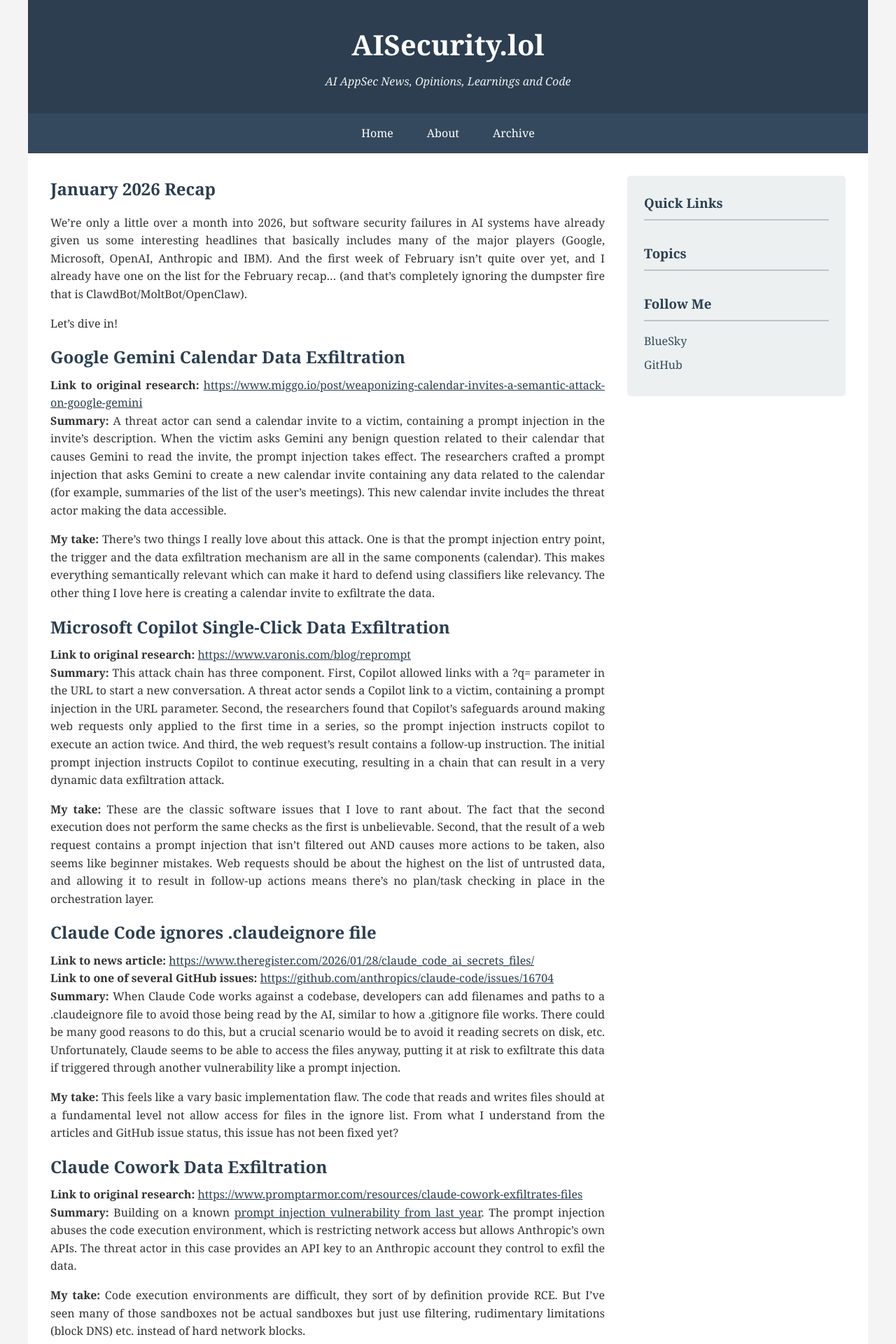
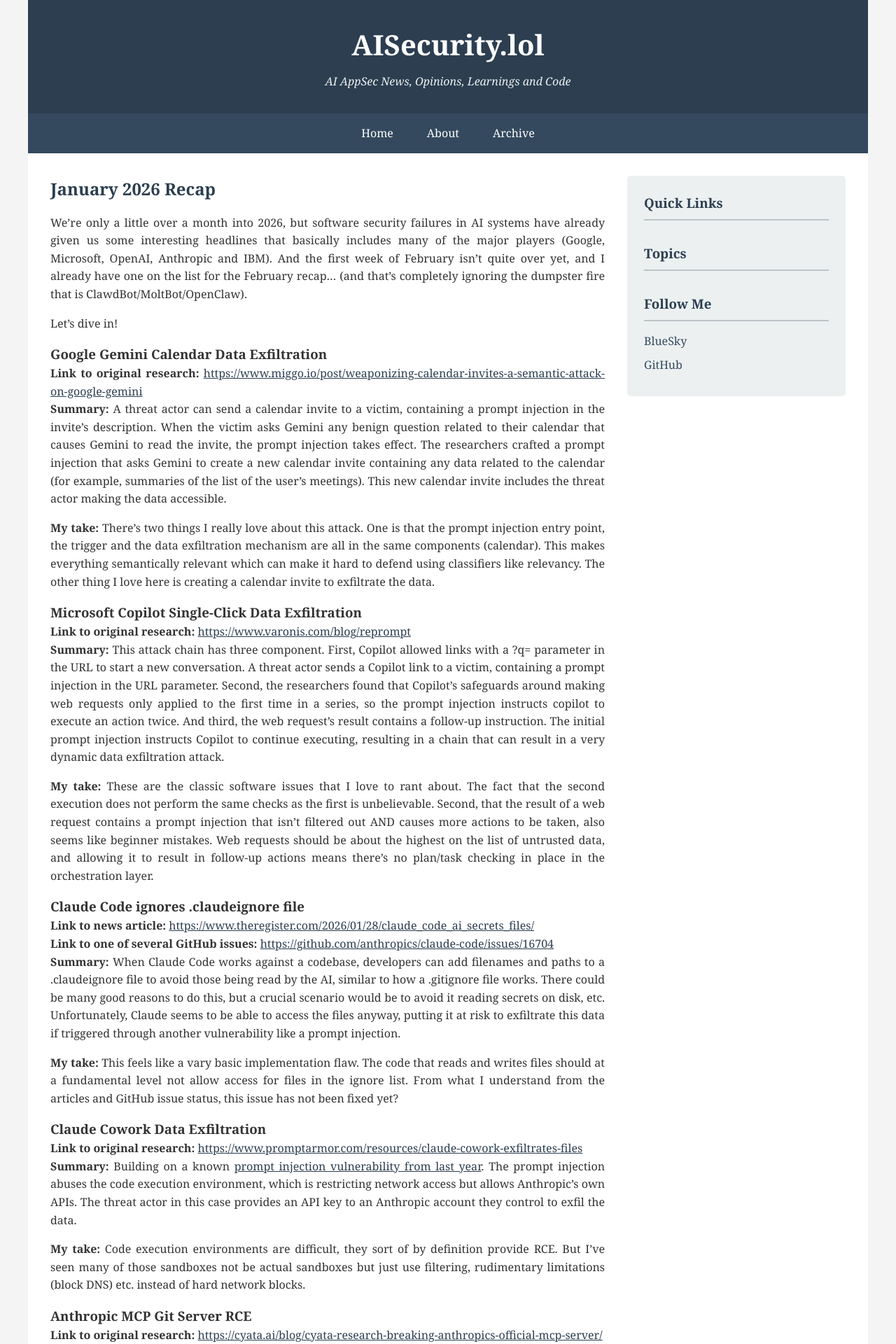
Before and after one commit to HAL-1900/HAL-1900.github.io, a Jekyll site: the page built from _posts/2025-02-05-January-2026-Recap.md, in a window 1280 px wide. Shown: the top 1920 px of the page at 70% size. Built offline with Jekyll 4.4.1, drawn with Linux system fonts in a browser that asks for light colours.

```diff
--- a/_posts/2025-02-05-January-2026-Recap.md
+++ b/_posts/2025-02-05-January-2026-Recap.md
@@ -11,7 +11,7 @@ We're only a little over a month into 2026, but software security failures in AI
 
 Let's dive in!
 
-## Google Gemini Calendar Data Exfiltration
+### Google Gemini Calendar Data Exfiltration
 
 **Link to original research:** [https://www.miggo.io/post/weaponizing-calendar-invites-a-semantic-attack-on-google-gemini](https://www.miggo.io/post/weaponizing-calendar-invites-a-semantic-attack-on-google-gemini)<br/>
 **Summary:** A threat actor can send a calendar invite to a victim, containing a prompt injection in the invite's description. When the victim asks Gemini any benign question related to their calendar that causes Gemini to read the invite, the prompt injection takes effect. The researchers crafted a prompt injection that asks Gemini to create a new calendar invite containing any data related to the calendar (for example, summaries of the list of the user's meetings). This new calendar invite includes the threat actor making the data accessible.
@@ -19,7 +19,7 @@ Let's dive in!
 **My take:** There's two things I really love about this attack. One is that the prompt injection entry point, the trigger and the data exfiltration mechanism are all in the same components (calendar). This makes everything semantically relevant which can make it hard to defend using classifiers like relevancy. The other thing I love here is creating a calendar invite to exfiltrate the data.
 
 
-## Microsoft Copilot Single-Click Data Exfiltration
+### Microsoft Copilot Single-Click Data Exfiltration
 
 **Link to original research:** [https://www.varonis.com/blog/reprompt](https://www.varonis.com/blog/reprompt)<br/>
 **Summary:** This attack chain has three component. First, Copilot allowed links with a ?q= parameter in the URL to start a new conversation. A threat actor sends a Copilot link to a victim, containing a prompt injection in the URL parameter. Second, the researchers found that Copilot's safeguards around making web requests only applied to the first time in a series, so the prompt injection instructs copilot to execute an action twice. And third, the web request's result contains a follow-up instruction. The initial prompt injection instructs Copilot to continue executing, resulting in a chain that can result in a very dynamic data exfiltration attack.
@@ -27,7 +27,7 @@ Let's dive in!
 **My take:** These are the classic software issues that I love to rant about. The fact that the second execution does not perform the same checks as the first is unbelievable. Second, that the result of a web request contains a prompt injection that isn't filtered out AND causes more actions to be taken, also seems like beginner mistakes. Web requests should be about the highest on the list of untrusted data, and allowing it to result in follow-up actions means there's no plan/task checking in place in the orchestration layer.
 
 
-## Claude Code ignores .claudeignore file
+### Claude Code ignores .claudeignore file
 **Link to news article:** [https://www.theregister.com/2026/01/28/claude_code_ai_secrets_files/](https://www.theregister.com/2026/01/28/claude_code_ai_secrets_files/)<br/>
 **Link to one of several GitHub issues:** [https://github.com/anthropics/claude-code/issues/16704](https://github.com/anthropics/claude-code/issues/16704)<br/>
 **Summary:** When Claude Code works against a codebase, developers can add filenames and paths to a .claudeignore file to avoid those being read by the AI, similar to how a .gitignore file works. There could be many good reasons to do this, but a crucial scenario would be to avoid it reading secrets on disk, etc. Unfortunately, Claude seems to be able to access the files anyway, putting it at risk to exfiltrate this data if triggered through another vulnerability like a prompt injection.
@@ -35,28 +35,28 @@ Let's dive in!
 **My take:** This feels like a vary basic implementation flaw. The code that reads and writes files should at a fundamental level not allow access for files in the ignore list. From what I understand from the articles and GitHub issue status, this issue has not been fixed yet?
 
 
-## Claude Cowork Data Exfiltration
+### Claude Cowork Data Exfiltration
 **Link to original research:** [https://www.promptarmor.com/resources/claude-cowork-exfiltrates-files](https://www.promptarmor.com/resources/claude-cowork-exfiltrates-files)<br/>
 **Summary:** Building on a known [prompt injection vulnerability from last year](https://embracethered.com/blog/posts/2025/claude-abusing-network-access-and-anthropic-api-for-data-exfiltration/). The prompt injection abuses the code execution environment, which is restricting network access but allows Anthropic's own APIs. The threat actor in this case provides an API key to an Anthropic account they control to exfil the data.
 
 **My take:** Code execution environments are difficult, they sort of by definition provide RCE. But I've seen many of those sandboxes not be actual sandboxes but just use filtering, rudimentary limitations (block DNS) etc. instead of hard network blocks.
 
 
-## Anthropic MCP Git Server RCE
+### Anthropic MCP Git Server RCE
 **Link to original research:** [https://cyata.ai/blog/cyata-research-breaking-anthropics-official-mcp-server/](https://cyata.ai/blog/cyata-research-breaking-anthropics-official-mcp-server/)<br/>
 **Summary:** Three CVEs for the price of one. A flag that was supposed to restrict the server to a specific path didn't validate paths in subsequent tool calls. The second CVE allowed any directory to be turned into a Git repository and subsequent Git operations (git init). And lastly, two functions passed arguments directly from the user to the underlying library without sanitization, allowing a malicious user to inject extra parameters. The threat actor in this case could create script files, then create git hooks to have git execute said script files.
 
 **My take:** Again these seem like basic security vulnerabilities. And I guess they are, since an LLM wasn't involved here (but obviously could be if you hooked this MCP server up somewhere and your AI system gets prompt injected to execute this attack chain).
 
 
-## ChatGPT ShadowLeak leaks again with ZombieAgent
+### ChatGPT ShadowLeak leaks again with ZombieAgent
 **Link to original research:** [https://www.radware.com/blog/threat-intelligence/zombieagent/](https://www.radware.com/blog/threat-intelligence/zombieagent/)<br/>
 **Summary:** The fixes OpenAI made for [the ShadowLeak vulnerability](https://embracethered.com/blog/posts/2025/claude-abusing-network-access-and-anthropic-api-for-data-exfiltration/) apparently blocked the agent from dynamically crafting URLs, stopping that exfiltration path. However, the researchers just made static URLs for the alphabet and had ChatGPT exfiltrate the data one character at a time... Additionally, the researchers gained persistence by manipulating memory. OpenAI made some changes to prevent memory manipulation and connectors (to external services like Gmail etc) from being used in the same chat session. But of course with memory being persistent, the session is somewhat irrelevant.
 
 **My take:** Classic prompt injection stuff and I feel memory is a severe weakpoint in many systems today. The nature of memory is that the semantic meaning of what goes in it may vary wildly, making it potentially difficult to check. But of course once memory is compromised, the consequences can be pretty severe. Memory entries should ideally not be allowed contain instructions, but how does one semantically verify that? Personally, I always turn off memory in **any** AI system I use. Beyond the security of it I find the isolation of chat sessions useful, and memory breaks that feature.
 
 
-## IBM Bob Runs Malware
+### IBM Bob Runs Malware
 **Link to original research:** [https://www.promptarmor.com/resources/ibm-ai-(-bob-)-downloads-and-executes-malware](https://www.promptarmor.com/resources/ibm-ai-(-bob-)-downloads-and-executes-malware)<br/>
 **Summary:** A prompt injection to execute command line gets caught in Bob's human-in-the-loop feature. However, the injection executes several benign commands causing multiple requests to the user to allow the agent to continue. The user is also presented with a "Always Allow", which of course is the goal of multiple benign request to annoy the user and get them to allow all. Additionally, the researchers found that chained commands were shown to the user only when semi-colons were used to separate them. They could use the redirect operator (>) to bypass the allow-list feature, causing the "always allow" to also apply to their chained commands (as the subsequent command was not detected).
 
```
